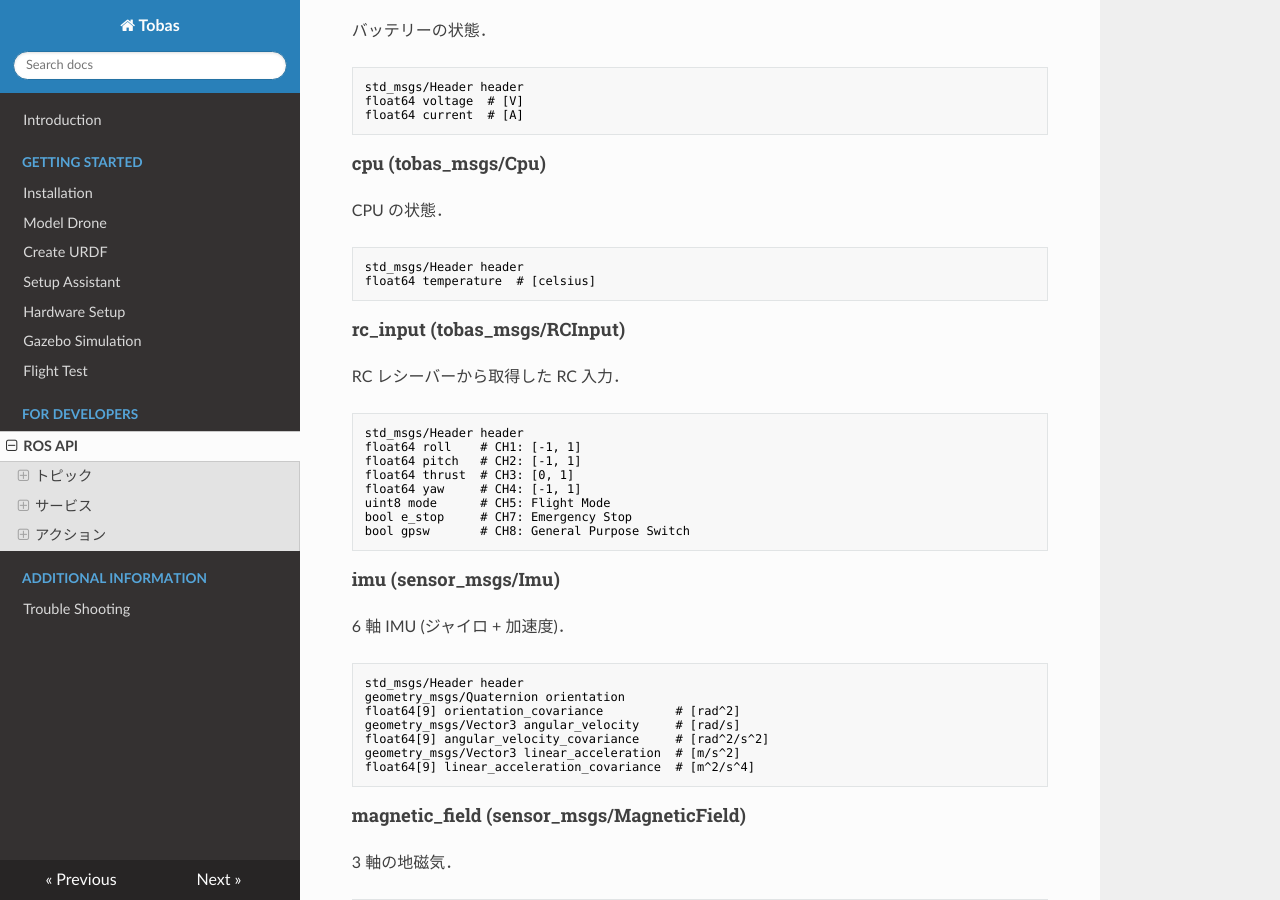
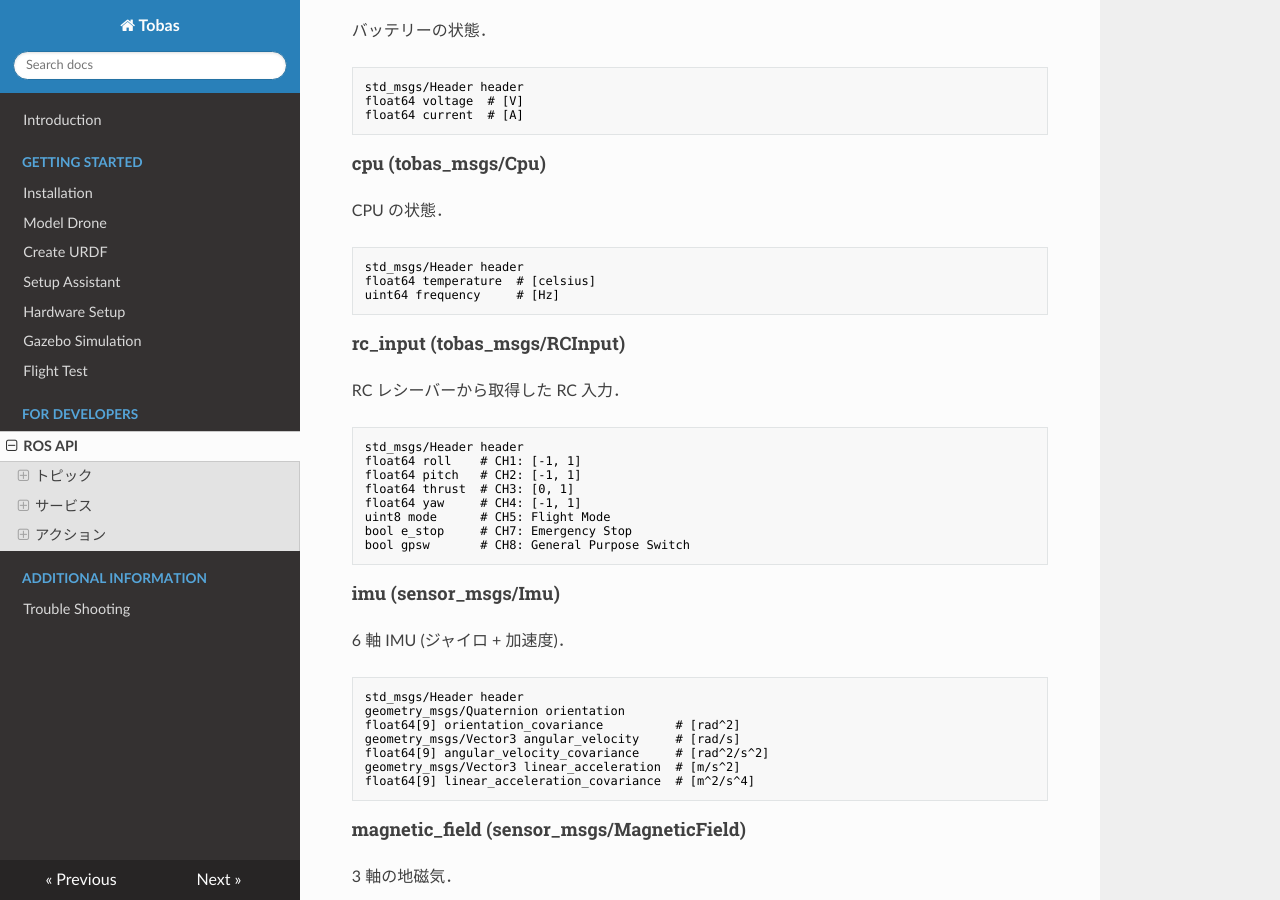
Before and after one commit to TobasFlightControl/tobas_wiki_ja, an MkDocs documentation site: the page built from docs/ros_api.md, in a window 1280 px wide and 900 px high, scrolled down 400 px. Built offline with MkDocs 1.6.1, drawn with Linux system fonts in a browser that asks for light colours; nearby versions of some CDN libraries.

Commit message:
CPUの状態にクロック数を加える

````diff
--- a/docs/ros_api.md
+++ b/docs/ros_api.md
@@ -29,6 +29,7 @@ CPU の状態．
 ```txt
 std_msgs/Header header
 float64 temperature  # [celsius]
+uint64 frequency     # [Hz]
 ```
 
 #### rc_input (tobas_msgs/RCInput)
````
